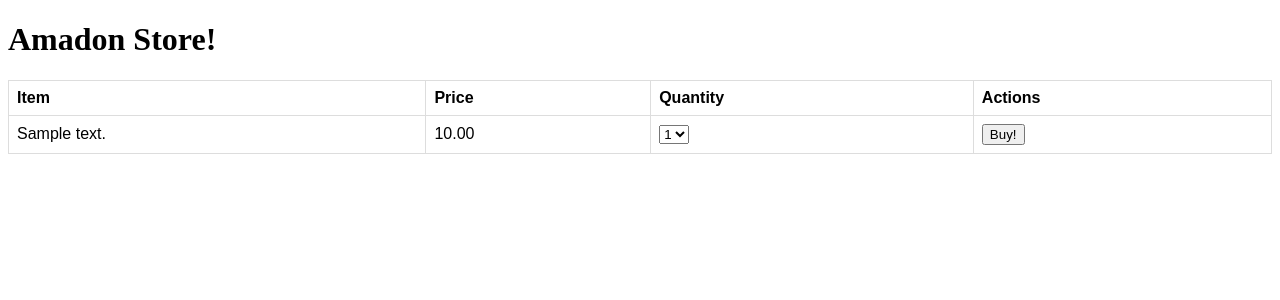
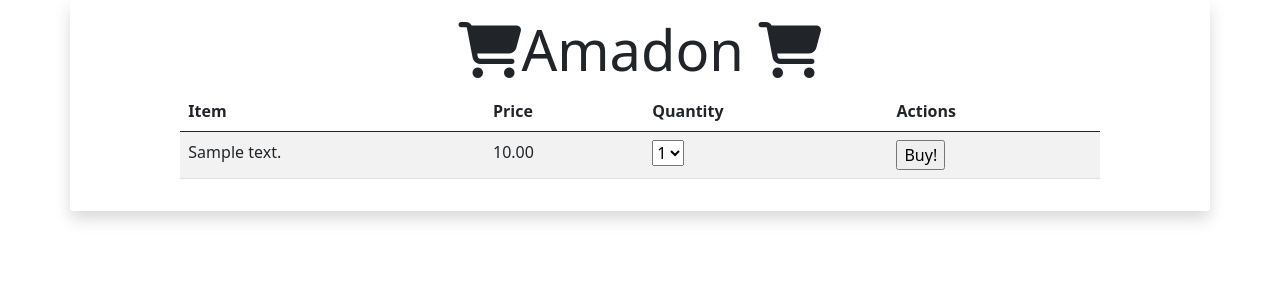
Before and after one commit to Olga-Soldado/amadon, a Django app: page / in a window 1280 px wide. Shown: the top 300 px of the page. Run offline with Django 3.2, Linux system fonts and the light colour scheme; tables that the repository leaves empty hold one stand-in row (values such as "Sample post"); some libraries are stand-ins or nearby versions.

Commit message:
estilo en index

```diff
--- a/poorly_coded_store/templates/store/index.html
+++ b/poorly_coded_store/templates/store/index.html
@@ -5,27 +5,19 @@
     <meta name="viewport" content="width=device-width, initial-scale=1.0">
     <meta http-equiv="X-UA-Compatible" content="ie=edge">
     <title>Amadon</title>
-    <style>
-        table {
-            font-family: arial, sans-serif;
-            border-collapse: collapse;
-            width: 100%;
-        }
+    <link href="https://cdn.jsdelivr.net/npm/bootstrap@5.0.2/dist/css/bootstrap.min.css" rel="stylesheet" integrity="sha384-EVSTQN3/azprG1Anm3QDgpJLIm9Nao0Yz1ztcQTwFspd3yD65VohhpuuCOmLASjC" crossorigin="anonymous">
+    <script src="https://cdn.jsdelivr.net/npm/bootstrap@5.0.2/dist/js/bootstrap.bundle.min.js" integrity="sha384-MrcW6ZMFYlzcLA8Nl+NtUVF0sA7MsXsP1UyJoMp4YLEuNSfAP+JcXn/tWtIaxVXM" crossorigin="anonymous"></script>
+    <script src="https://kit.fontawesome.com/de8351153c.js" crossorigin="anonymous"></script>
 
-        td, th {
-            border: 1px solid #dddddd;
-            text-align: left;
-            padding: 8px;
-        }
+</head>
 
-        tr:nth-child(even) {
-            background-color: #dddddd;
-        }
-    </style>
-</head>
 <body>
-    <h1>Amadon Store!</h1>
-    <table>
+    <div class="container -sm shadow p-3 mb-5 bg-body rounded ">
+        <div class="row justify-content-center">
+            <h1 class="display-4 text-center"><i class="fas fa-shopping-cart"></i>Amadon <i class="fas fa-shopping-cart"></i></h1>
+            <div class="col-10">
+                <table class="table table-striped">
+
                     <thead>
                         <tr>
                             <th>Item</th>
@@ -52,5 +44,8 @@
                         {% endfor %}
                     </tbody>
                 </table>
+            </div>
+        </div>
+    </div>
 </body>
 </html>
```
Lines whose indentation alone changed are shown as unchanged.
